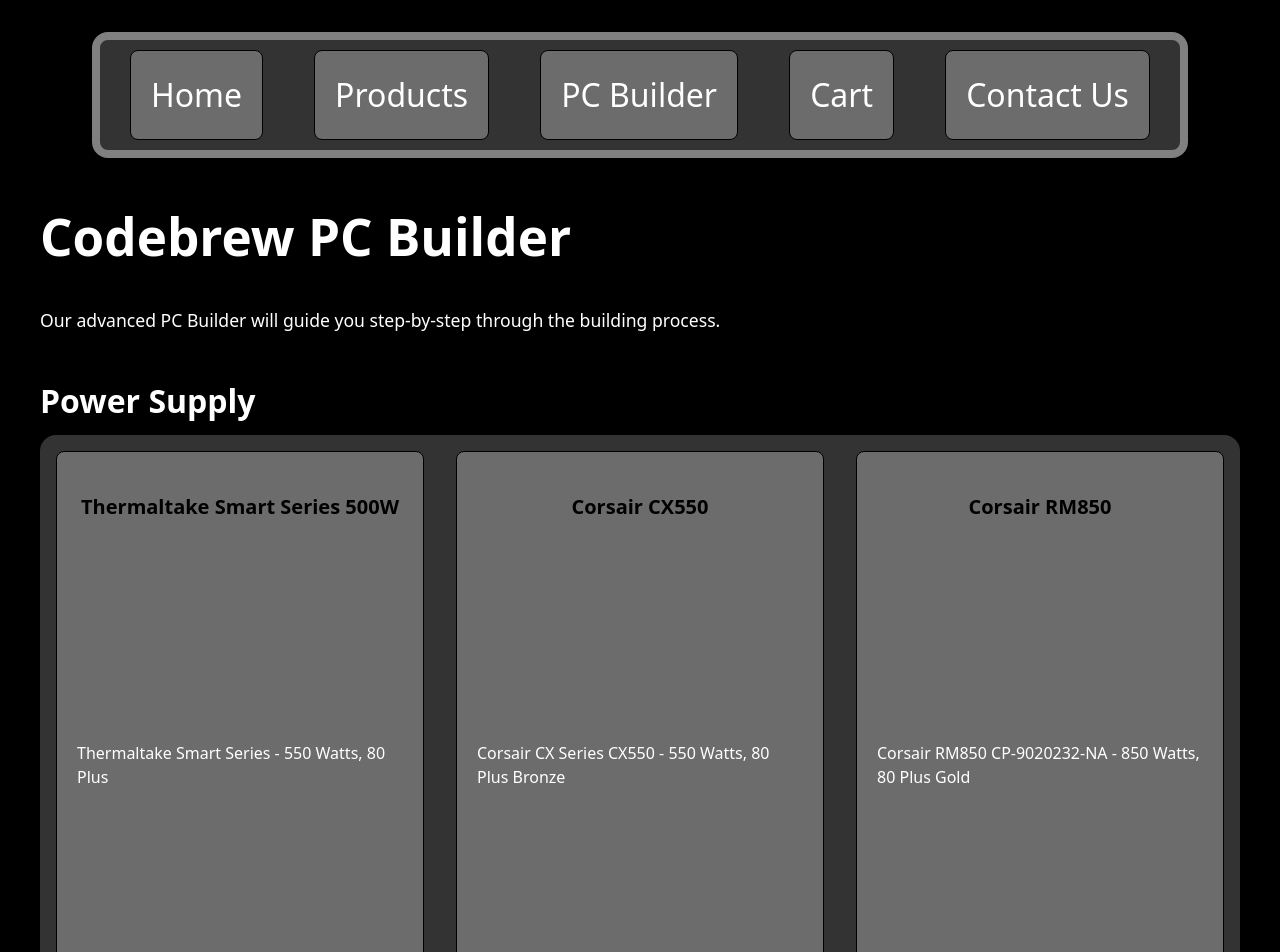
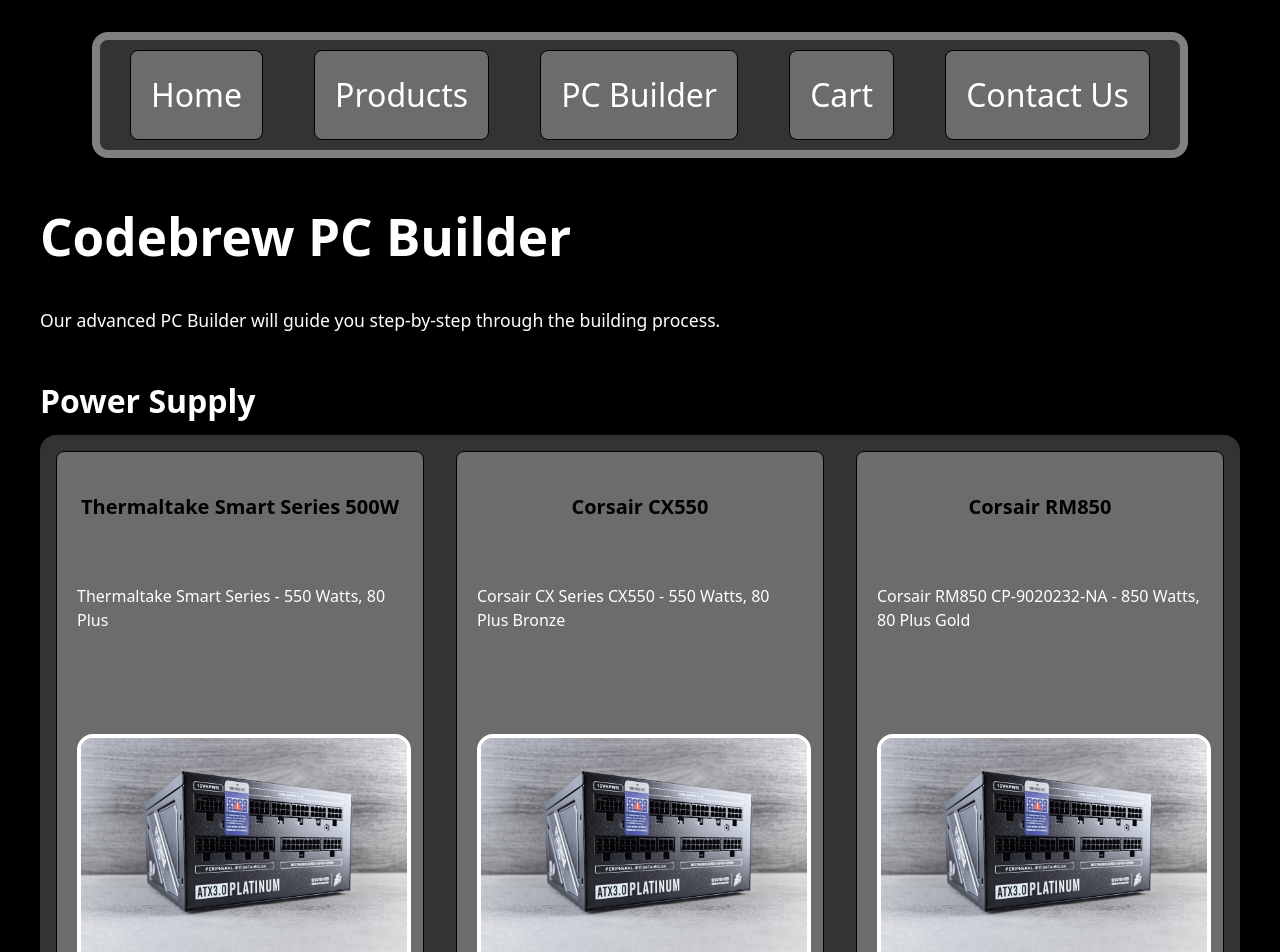
Before and after one commit to GallantJoseph/Final_Sprint-S2, a React (Vite) app in the folder finalsprint-s2/: page /PCBuilder in a window 1280 px wide. Shown: the top 952 px of the page. Built offline with nearby package versions, Linux system fonts and the light colour scheme; data requests are answered from the project's data file.

Commit message:
Fixed spacing for components in PC Builder

```diff
--- a/finalsprint-s2/src/components/PCBuilder.css
+++ b/finalsprint-s2/src/components/PCBuilder.css
@@ -14,7 +14,7 @@
   list-style-type: none;
   margin: 16px;
   grid-template-columns: 1fr;
-  grid-template-rows: 1fr 1fr auto 0.5fr 0.5fr;
+  /* grid-template-rows: 1fr 1fr auto 0.5fr 0.5fr; */
 }
 
 .product-category {
--- a/finalsprint-s2/src/components/pcbuilder/PCBuilderCategory.css
+++ b/finalsprint-s2/src/components/pcbuilder/PCBuilderCategory.css
@@ -2,6 +2,7 @@
   font-size: 16px;
   min-height: 110px;
 }
+
 h3 {
   color: black;
   text-align: center;
@@ -9,12 +10,14 @@
   font-weight: 700;
   min-height: 56px;
 }
+
 li {
   background-color: rgba(209, 208, 208, 0.366);
   border: black 1px solid;
   border-radius: 8px;
   padding: 20px;
 }
+
 button {
   padding: 15px 30px;
   font-size: 1rem;
@@ -54,9 +57,11 @@
 button.selectbutton .checkmark {
   margin-right: 6px; /* Space between the checkmark and the text */
 }
+
 img {
   border: 4px solid white;
 }
+
 .price {
   text-align: center;
   color: rgb(193, 222, 193);
--- a/finalsprint-s2/src/components/pcbuilder/PCBuilderCategory.jsx
+++ b/finalsprint-s2/src/components/pcbuilder/PCBuilderCategory.jsx
@@ -15,10 +15,12 @@
 
     filterData();
   }, [data, category]);
+
   const handleSelect = (product) => {
     setSelectedProduct(product);
     onClick(product); // If you need to pass the selected product to the parent component
   };
+
   return (
     <div className="product-category">
       <h2>{title}</h2>
```
